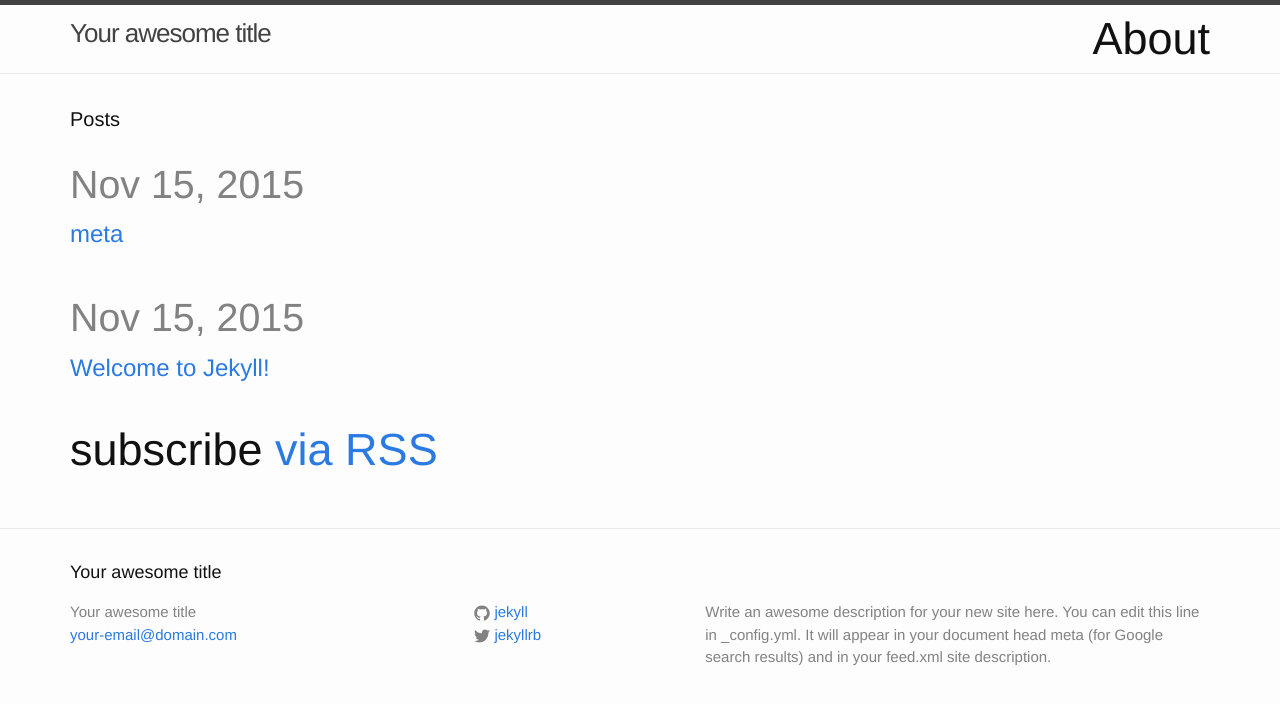
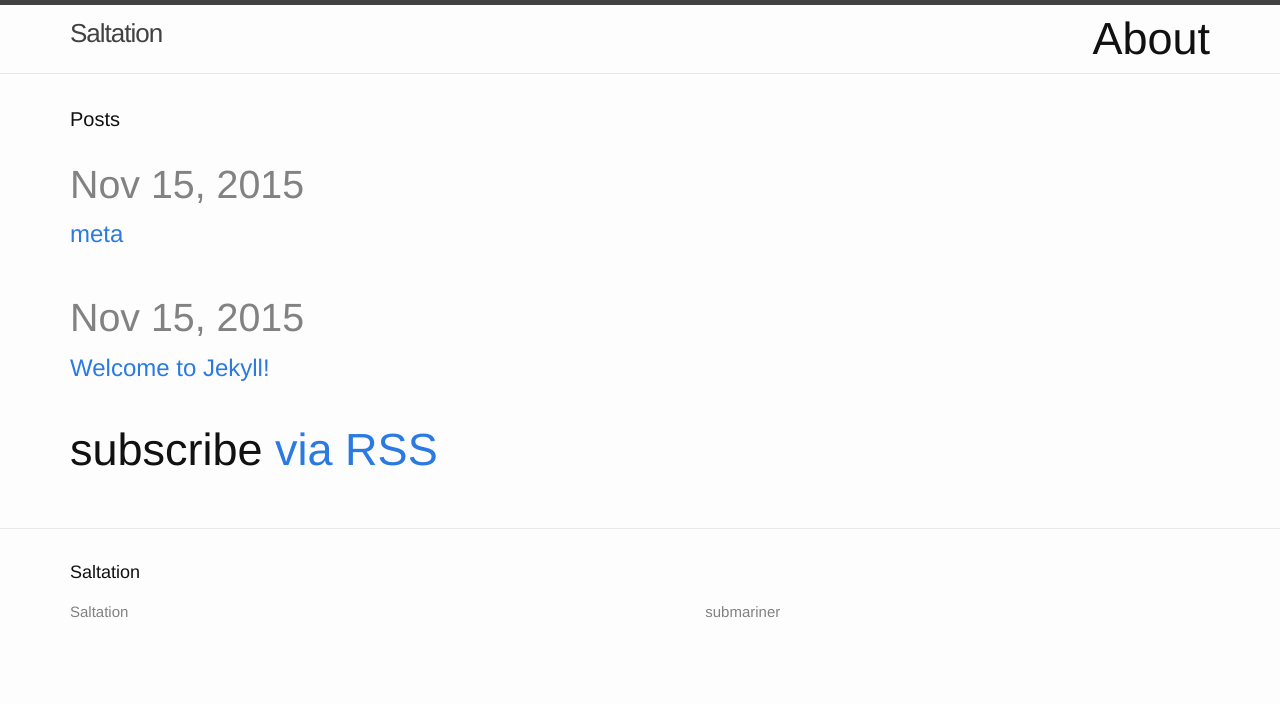
Before and after one commit to evanamiesgalonski/map, a Jekyll site: the page built from maper/index.html, in a window 1280 px wide. Shown: the top 704 px of the page. Built offline with Jekyll 4.4.1, drawn with Linux system fonts in a browser that asks for light colours.

Commit message:
loooookatit

```diff
--- a/maper/_config.yml
+++ b/maper/_config.yml
@@ -1,14 +1,12 @@
 # Site settings
-title: Your awesome title
-email: your-email@domain.com
+title: Saltation
+email:
 description: > # this means to ignore newlines until "baseurl:"
-  Write an awesome description for your new site here. You can edit this
-  line in _config.yml. It will appear in your document head meta (for
-  Google search results) and in your feed.xml site description.
+ submariner
 baseurl: "" # the subpath of your site, e.g. /blog/
 url: "http://yourdomain.com" # the base hostname & protocol for your site
-twitter_username: jekyllrb
-github_username:  jekyll
+twitter_username:
+github_username:
 
 # Build settings
 markdown: kramdown
```
Also changed, not shown: 1 other file.
